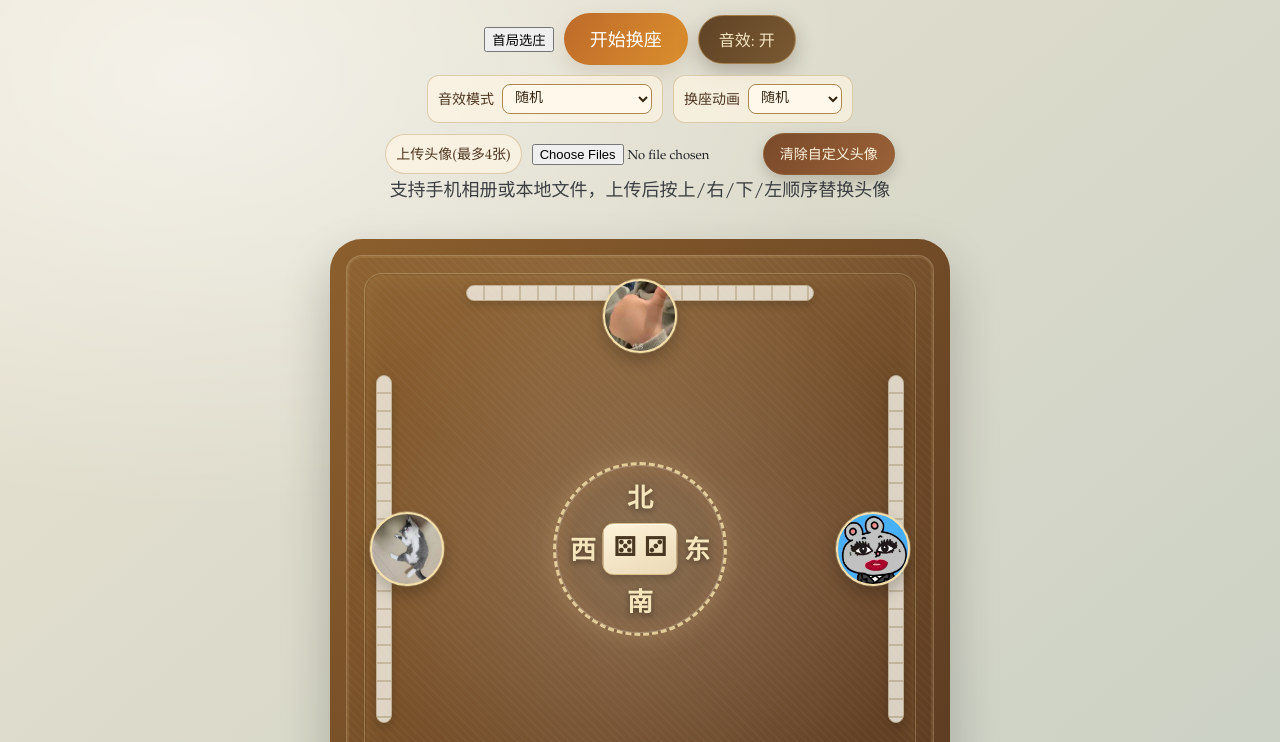
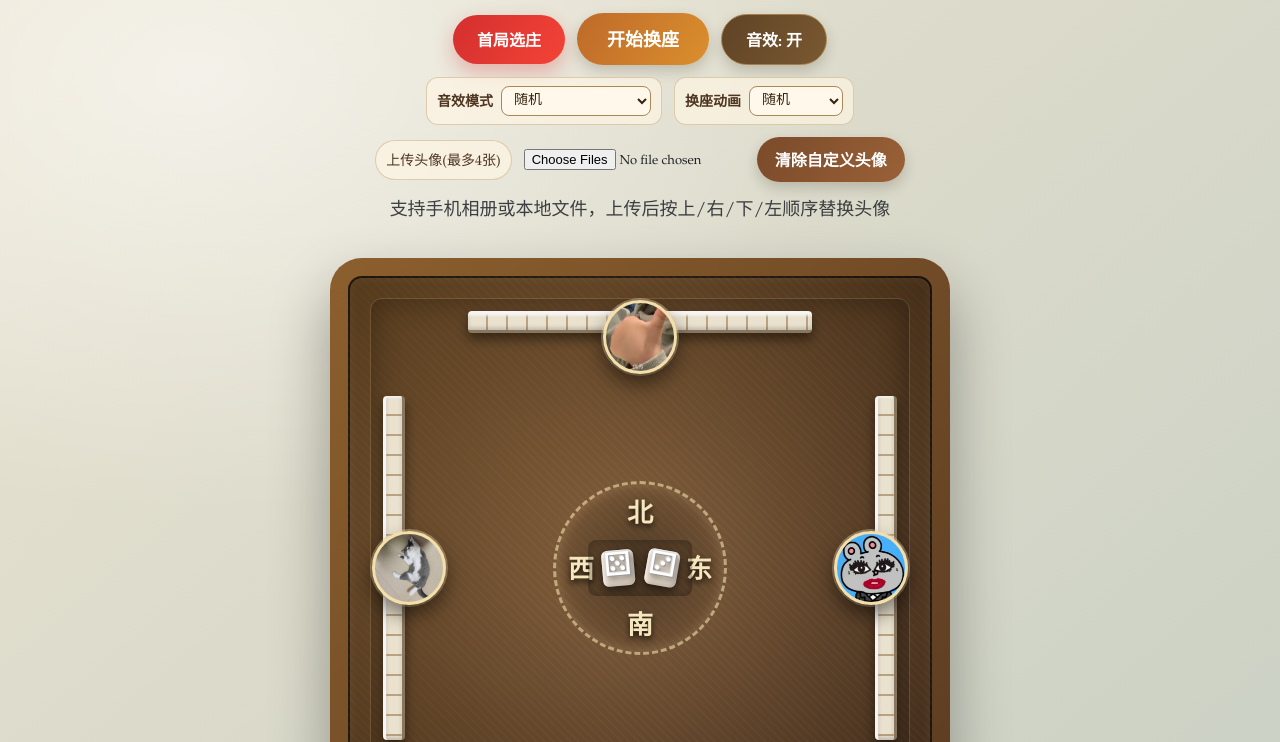
Before and after one commit to dgqb-0527/majiang, a plain HTML site: page index.html in a window 1280 px wide. Shown: the part 131-873 px from the top of the page. Drawn offline with Linux system fonts and the light colour scheme.

Commit message:
Update styles.css

```diff
--- a/styles.css
+++ b/styles.css
@@ -1,8 +1,8 @@
 :root {
   --bg-start: #ece4d1;
   --bg-end: #c9d0c4;
-  --felt-start: #1f6a43;
-  --felt-end: #0f4b2f;
+  --felt-start: #1b633d;
+  --felt-end: #0c4228;
   --wood-start: #8c5f2d;
   --wood-end: #5a3a21;
   --gold-1: #f4dfaa;
@@ -42,6 +42,8 @@ body {
   margin: 0 0 8px;
   font-size: clamp(28px, 4vw, 44px);
   letter-spacing: 0.03em;
+  color: #3b2a1a;
+  text-shadow: 1px 1px 0px rgba(255,255,255,0.6);
 }
 
 .hero p {
@@ -50,22 +52,13 @@ body {
   opacity: 0.85;
 }
 
-.action-row {
+.action-row, .config-row, .upload-row {
   display: flex;
   align-items: center;
   justify-content: center;
   flex-wrap: wrap;
-  gap: 10px;
-  margin-bottom: 10px;
-}
-
-.config-row {
-  display: flex;
-  align-items: center;
-  justify-content: center;
-  flex-wrap: wrap;
-  gap: 10px;
-  margin-bottom: 10px;
+  gap: 12px;
+  margin-bottom: 12px;
 }
 
 .config-item {
@@ -81,6 +74,7 @@ body {
 .config-item span {
   font-size: 14px;
   color: #4d351f;
+  font-weight: bold;
 }
 
 .config-item select {
@@ -91,14 +85,8 @@ body {
   color: #352411;
   background: #fff8eb;
   font-family: inherit;
-}
-
-.upload-row {
-  display: flex;
-  align-items: center;
-  justify-content: center;
-  flex-wrap: wrap;
-  gap: 10px;
+  cursor: pointer;
+  outline: none;
 }
 
 .upload-label {
@@ -108,6 +96,7 @@ body {
   border-radius: 999px;
   border: 1px solid #c5aa7b88;
   background: #fff7e4aa;
+  cursor: pointer;
 }
 
 #avatarUploadInput {
@@ -116,26 +105,61 @@ body {
   font-size: 13px;
 }
 
-#clearAvatarsBtn {
-  border: 1px solid #8e5f34;
-  color: #fff4de;
+/* 按键样式统一与增强 */
+button {
+  border: 0;
+  color: #fff;
   cursor: pointer;
-  font-size: 14px;
-  padding: 9px 16px;
+  font-size: 16px;
+  padding: 12px 24px;
   border-radius: 999px;
   font-family: inherit;
-  background: linear-gradient(120deg, #7a4a2a, #9a6137);
+  font-weight: bold;
   box-shadow: 0 6px 14px #2213082f;
-  transition: transform 0.15s ease, filter 0.15s ease;
+  transition: all 0.15s ease;
 }
 
-#clearAvatarsBtn:hover {
-  transform: translateY(-1px);
-  filter: saturate(1.06);
+button:hover:not(:disabled) {
+  transform: translateY(-2px);
+  filter: saturate(1.1) brightness(1.05);
+  box-shadow: 0 10px 20px #22130840;
 }
 
-#clearAvatarsBtn:active {
+button:active:not(:disabled) {
   transform: translateY(1px);
+}
+
+button:disabled {
+  opacity: 0.6;
+  cursor: not-allowed;
+  transform: none;
+  box-shadow: 0 4px 10px #2213081f;
+}
+
+#pickDealerBtn {
+  background: linear-gradient(120deg, #d32f2f, #f44336);
+  box-shadow: 0 8px 20px rgba(211, 47, 47, 0.3);
+}
+
+#shuffleBtn {
+  background: linear-gradient(120deg, #be6a2a, #db8f2d);
+  font-size: 18px;
+  padding: 12px 30px;
+}
+
+#soundToggleBtn {
+  background: linear-gradient(120deg, #5f4325, #7a5932);
+  border: 1px solid #a47e49;
+}
+
+#soundToggleBtn[aria-pressed="false"] {
+  background: linear-gradient(120deg, #6b6a66, #7d7b77);
+  border-color: #8b887f;
+}
+
+#clearAvatarsBtn {
+  background: linear-gradient(120deg, #7a4a2a, #9a6137);
+  padding: 10px 18px;
 }
 
 .upload-status {
@@ -144,62 +168,7 @@ body {
   opacity: 0.8;
 }
 
-#shuffleBtn {
-  border: 0;
-  color: #fff;
-  cursor: pointer;
-  font-size: 18px;
-  padding: 12px 26px;
-  border-radius: 999px;
-  font-family: inherit;
-  background: linear-gradient(120deg, #be6a2a, #db8f2d);
-  box-shadow: 0 8px 20px #6a39131f;
-  transition: transform 0.15s ease, box-shadow 0.15s ease, filter 0.15s ease;
-}
-
-#shuffleBtn:hover:not(:disabled) {
-  transform: translateY(-1px);
-  filter: saturate(1.08);
-  box-shadow: 0 12px 24px #6a391330;
-}
-
-#shuffleBtn:active:not(:disabled) {
-  transform: translateY(1px);
-}
-
-#shuffleBtn:disabled {
-  opacity: 0.65;
-  cursor: not-allowed;
-}
-
-#soundToggleBtn {
-  border: 1px solid #a47e49;
-  color: #f5e6c4;
-  cursor: pointer;
-  font-size: 16px;
-  padding: 11px 20px;
-  border-radius: 999px;
-  font-family: inherit;
-  background: linear-gradient(120deg, #5f4325, #7a5932);
-  box-shadow: 0 8px 20px #22130840;
-  transition: transform 0.15s ease, box-shadow 0.15s ease, filter 0.15s ease;
-}
-
-#soundToggleBtn:hover {
-  transform: translateY(-1px);
-  filter: saturate(1.06);
-}
-
-#soundToggleBtn:active {
-  transform: translateY(1px);
-}
-
-#soundToggleBtn[aria-pressed="false"] {
-  color: #eadbc3;
-  background: linear-gradient(120deg, #6b6a66, #7d7b77);
-  border-color: #8b887f;
-}
-
+/* 桌面优化：增强景深和绒布质感 */
 .table-wrap {
   width: min(94vw, 760px);
 }
@@ -212,14 +181,14 @@ body {
   max-height: 620px;
   margin: 0 auto;
   border-radius: 32px;
-  border: 16px solid transparent;
+  border: 18px solid transparent;
   background:
     linear-gradient(130deg, var(--wood-start), var(--wood-end)) border-box,
     linear-gradient(145deg, var(--felt-start), var(--felt-end)) padding-box;
   box-shadow:
-    inset 0 0 0 1px #ffffff22,
-    inset 0 0 0 3px #d9b87b24,
-    0 24px 50px #00000038;
+    inset 0 0 0 2px #000000aa,
+    inset 0 0 8px 4px #d9b87b24,
+    0 30px 60px #00000055;
   overflow: hidden;
 }
 
@@ -227,15 +196,8 @@ body {
   position: absolute;
   inset: 0;
   background:
-    radial-gradient(460px 460px at 50% 50%, #ffffff30 0%, #ffffff00 64%),
-    radial-gradient(700px 500px at 50% -10%, #f4dfaa26 0%, #00000000 56%),
-    repeating-linear-gradient(
-      45deg,
-      #ffffff07 0px,
-      #ffffff07 2px,
-      #00000000 2px,
-      #00000000 6px
-    );
+    radial-gradient(circle at 50% 50%, rgba(255,255,255,0.1) 0%, rgba(0,0,0,0.4) 100%),
+    repeating-linear-gradient(45deg, rgba(255,255,255,0.03) 0px, rgba(255,255,255,0.03) 2px, transparent 2px, transparent 6px);
   pointer-events: none;
 }
 
@@ -249,79 +211,60 @@ body {
 .table-decor::before {
   content: "";
   position: absolute;
-  inset: 18px;
-  border-radius: 18px;
-  border: 1px solid #f5dfa147;
-  box-shadow:
-    inset 0 0 0 1px #00000018,
-    inset 0 0 24px #f0cb7b1a;
+  inset: 22px;
+  border-radius: 12px;
+  border: 1px solid rgba(245, 223, 161, 0.15);
+  box-shadow: inset 0 0 30px rgba(0, 0, 0, 0.3);
 }
 
-.table-decor::after {
-  content: "";
-  position: absolute;
-  left: 50%;
-  top: 50%;
-  width: 240px;
-  height: 240px;
-  transform: translate(-50%, -50%);
-  border-radius: 50%;
-  background: radial-gradient(circle, #f4dfaa20 0%, #00000000 68%);
-}
-
+/* 麻将牌 3D 化优化 */
 .mahjong-wall {
   position: absolute;
-  border-radius: 8px;
-  background:
-    repeating-linear-gradient(
-      90deg,
-      #f6f2e7 0px,
-      #f6f2e7 16px,
-      #d5cdb9 16px,
-      #d5cdb9 18px
-    );
-  border: 1px solid #cec3ad;
-  box-shadow: 0 4px 10px #00000030;
-  opacity: 0.82;
+  border-radius: 4px;
+  opacity: 0.95;
+  box-shadow:
+    0 6px 12px rgba(0,0,0,0.5),
+    inset 0 2px 2px rgba(255,255,255,0.8),
+    inset 0 -2px 4px rgba(0,0,0,0.2);
 }
 
 .mahjong-wall.wall-top,
 .mahjong-wall.wall-bottom {
   left: 120px;
   right: 120px;
-  height: 16px;
+  height: 22px;
+  background: repeating-linear-gradient(
+    90deg,
+    #f2ebd9 0px,
+    #f2ebd9 18px,
+    #bfa888 18px,
+    #bfa888 20px
+  );
+  border-top: 3px solid #fff;
+  border-bottom: 3px solid #8c7a61;
 }
 
-.mahjong-wall.wall-top {
-  top: 30px;
-}
-
-.mahjong-wall.wall-bottom {
-  bottom: 30px;
-}
+.mahjong-wall.wall-top { top: 35px; }
+.mahjong-wall.wall-bottom { bottom: 35px; }
 
 .mahjong-wall.wall-left,
 .mahjong-wall.wall-right {
   top: 120px;
   bottom: 120px;
-  width: 16px;
-  background:
-    repeating-linear-gradient(
-      180deg,
-      #f6f2e7 0px,
-      #f6f2e7 16px,
-      #d5cdb9 16px,
-      #d5cdb9 18px
-    );
+  width: 22px;
+  background: repeating-linear-gradient(
+    180deg,
+    #f2ebd9 0px,
+    #f2ebd9 18px,
+    #bfa888 18px,
+    #bfa888 20px
+  );
+  border-left: 3px solid #fff;
+  border-right: 3px solid #8c7a61;
 }
 
-.mahjong-wall.wall-left {
-  left: 30px;
-}
-
-.mahjong-wall.wall-right {
-  right: 30px;
-}
+.mahjong-wall.wall-left { left: 35px; }
+.mahjong-wall.wall-right { right: 35px; }
 
 .center-compass {
   position: absolute;
@@ -331,11 +274,9 @@ body {
   width: 174px;
   height: 174px;
   border-radius: 50%;
-  border: 3px dashed #f4dfaad9;
-  background: radial-gradient(circle, #00000026 0%, #00000012 58%, #00000000 68%);
-  box-shadow:
-    inset 0 0 0 1px #ffffff3d,
-    0 0 18px #e5c98c2b;
+  border: 3px dashed rgba(244, 223, 170, 0.6);
+  background: radial-gradient(circle, rgba(0,0,0,0.4) 0%, rgba(0,0,0,0.1) 60%, transparent 70%);
+  box-shadow: inset 0 0 10px rgba(255,255,255,0.1);
 }
 
 .compass-dir {
@@ -343,53 +284,48 @@ body {
   color: #f6e6bd;
   font-size: 26px;
   font-weight: 700;
-  text-shadow: 0 2px 6px #00000085;
+  text-shadow: 0 3px 6px rgba(0,0,0,0.8);
 }
 
-.compass-dir.north {
-  top: 12px;
-  left: 50%;
-  transform: translateX(-50%);
-}
+.compass-dir.north { top: 8px; left: 50%; transform: translateX(-50%); }
+.compass-dir.east { right: 12px; top: 50%; transform: translateY(-50%); }
+.compass-dir.south { bottom: 8px; left: 50%; transform: translateX(-50%); }
+.compass-dir.west { left: 12px; top: 50%; transform: translateY(-50%); }
 
-.compass-dir.east {
-  right: 14px;
-  top: 50%;
-  transform: translateY(-50%);
-}
-
-.compass-dir.south {
-  bottom: 12px;
-  left: 50%;
-  transform: translateX(-50%);
-}
-
-.compass-dir.west {
-  left: 14px;
-  top: 50%;
-  transform: translateY(-50%);
-}
-
+/* 骰子 3D 化优化 */
 .dice-box {
   position: absolute;
   left: 50%;
   top: 50%;
   transform: translate(-50%, -50%);
   display: flex;
-  gap: 8px;
-  padding: 8px 10px;
-  border-radius: 11px;
-  background: linear-gradient(160deg, #fff6df, #ead8b8);
-  border: 1px solid #d5bb88;
-  box-shadow:
-    0 4px 10px #00000038,
-    inset 0 1px 0 #ffffffca;
+  gap: 12px;
+  padding: 10px 14px;
+  border-radius: 8px;
+  background: rgba(0, 0, 0, 0.15);
+  box-shadow: inset 0 0 10px rgba(0,0,0,0.3);
 }
 
 .dice {
-  color: #352411;
-  font-size: 26px;
-  font-weight: 700;
+  color: #fff;
+  font-size: 32px;
+  line-height: 1;
+  text-shadow:
+    -1px -1px 0 #ddd,
+    1px 1px 0 #999,
+    2px 4px 6px rgba(0,0,0,0.6);
+  background: #e8dbcc;
+  border-radius: 6px;
+  padding: 2px;
+  box-shadow:
+    inset 2px 2px 4px rgba(255,255,255,0.8),
+    inset -2px -2px 4px rgba(0,0,0,0.2),
+    0 4px 8px rgba(0,0,0,0.5);
+  transform: rotate(-5deg);
+}
+
+.dice:nth-child(2) {
+  transform: rotate(10deg);
 }
 
 .seat {
@@ -402,32 +338,16 @@ body {
   color: #fff;
   font-size: 16px;
   font-weight: 700;
-  text-shadow: 0 1px 3px #0000007f;
-  border: 2px dashed #f4dfaad9;
-  background: #0000002f;
+  text-shadow: 0 1px 3px rgba(0,0,0,0.8);
+  border: 2px dashed rgba(244, 223, 170, 0.5);
+  background: rgba(0,0,0,0.3);
   backdrop-filter: blur(2px);
-  box-shadow: inset 0 0 0 1px #ffffff2d;
 }
 
-.seat-top {
-  top: 24px;
-  left: calc(50% - (var(--seat-size) / 2));
-}
-
-.seat-right {
-  right: 24px;
-  top: calc(50% - (var(--seat-size) / 2));
-}
-
-.seat-bottom {
-  bottom: 24px;
-  left: calc(50% - (var(--seat-size) / 2));
-}
-
-.seat-left {
-  left: 24px;
-  top: calc(50% - (var(--seat-size) / 2));
-}
+.seat-top { top: 24px; left: calc(50% - (var(--seat-size) / 2)); }
+.seat-right { right: 24px; top: calc(50% - (var(--seat-size) / 2)); }
+.seat-bottom { bottom: 24px; left: calc(50% - (var(--seat-size) / 2)); }
+.seat-left { left: 24px; top: calc(50% - (var(--seat-size) / 2)); }
 
 .player-token {
   position: absolute;
@@ -435,11 +355,11 @@ body {
   top: 0;
   width: var(--avatar-size);
   height: var(--avatar-size);
-  transform: translate(0, 0);
   transform-origin: center center;
   will-change: transform;
   pointer-events: none;
   z-index: 2;
+  transition: filter 0.3s ease;
 }
 
 .avatar {
@@ -448,18 +368,41 @@ body {
   width: 100%;
   height: 100%;
   border-radius: 50%;
-  border: 2px solid #ffffffe6;
-  box-shadow: 0 8px 16px #00000026;
+  border: 3px solid #fff;
+  box-shadow: 0 10px 20px rgba(0,0,0,0.4);
   background-size: cover;
   background-position: center;
-  transition: opacity 0.22s ease;
 }
 
 .avatar-original {
   border-color: #f4dfaa;
-  box-shadow:
-    0 8px 16px #0000003a,
-    0 0 0 1px #f9e4b855;
+  box-shadow: 0 10px 20px rgba(0,0,0,0.5), 0 0 0 2px rgba(249, 228, 184, 0.4);
+}
+
+/* 庄家徽章样式 */
+.dealer-icon {
+  position: absolute;
+  bottom: -6px;
+  right: -6px;
+  background: #d32f2f;
+  color: #fff;
+  border-radius: 50%;
+  width: 30px;
+  height: 30px;
+  font-size: 16px;
+  font-weight: bold;
+  display: flex;
+  align-items: center;
+  justify-content: center;
+  box-shadow: 0 4px 8px rgba(0,0,0,0.6);
+  border: 2px solid #ffeb3b;
+  z-index: 10;
+  animation: popIn 0.4s cubic-bezier(0.175, 0.885, 0.32, 1.275);
+}
+
+@keyframes popIn {
+  0% { transform: scale(0); opacity: 0; }
+  100% { transform: scale(1); opacity: 1; }
 }
 
 .drum {
@@ -470,7 +413,7 @@ body {
   height: 210px;
   transform: translate(-50%, -50%);
   border-radius: 50%;
-  border: 8px dashed #ffffff94;
+  border: 8px dashed rgba(255,255,255,0.4);
   opacity: 0;
   pointer-events: none;
   transition: opacity 0.2s ease;
@@ -483,12 +426,8 @@ body {
 }
 
 @keyframes drum-spin {
-  from {
-    transform: translate(-50%, -50%) rotate(0deg);
-  }
-  to {
-    transform: translate(-50%, -50%) rotate(360deg);
-  }
+  from { transform: translate(-50%, -50%) rotate(0deg); }
+  to { transform: translate(-50%, -50%) rotate(360deg); }
 }
 
 @media (max-width: 640px) {
@@ -496,53 +435,10 @@ body {
     --seat-size: 62px;
     --avatar-size: 62px;
   }
-
-  .seat {
-    font-size: 14px;
-  }
-
-  .config-item {
-    width: min(90vw, 360px);
-    justify-content: space-between;
-  }
-
-  .config-item select {
-    width: 150px;
-  }
-
-  .drum {
-    width: 180px;
-    height: 180px;
-  }
-
-  .mahjong-wall.wall-top,
-  .mahjong-wall.wall-bottom {
-    left: 86px;
-    right: 86px;
-  }
-
-  .mahjong-wall.wall-left,
-  .mahjong-wall.wall-right {
-    top: 96px;
-    bottom: 96px;
-  }
-
-  .center-compass {
-    width: 148px;
-    height: 148px;
-    border-width: 2px;
-  }
-
-  .compass-dir {
-    font-size: 20px;
-  }
-
-  .dice-box {
-    gap: 6px;
-    padding: 6px 8px;
-  }
-
-  .dice {
-    font-size: 20px;
-  }
+  .config-item { width: min(90vw, 360px); justify-content: space-between; }
+  .mahjong-wall.wall-top, .mahjong-wall.wall-bottom { left: 86px; right: 86px; }
+  .mahjong-wall.wall-left, .mahjong-wall.wall-right { top: 96px; bottom: 96px; }
+  .center-compass { width: 148px; height: 148px; border-width: 2px; }
+  .dice-box { gap: 8px; padding: 6px 10px; }
+  .dice { font-size: 26px; }
 }
```
